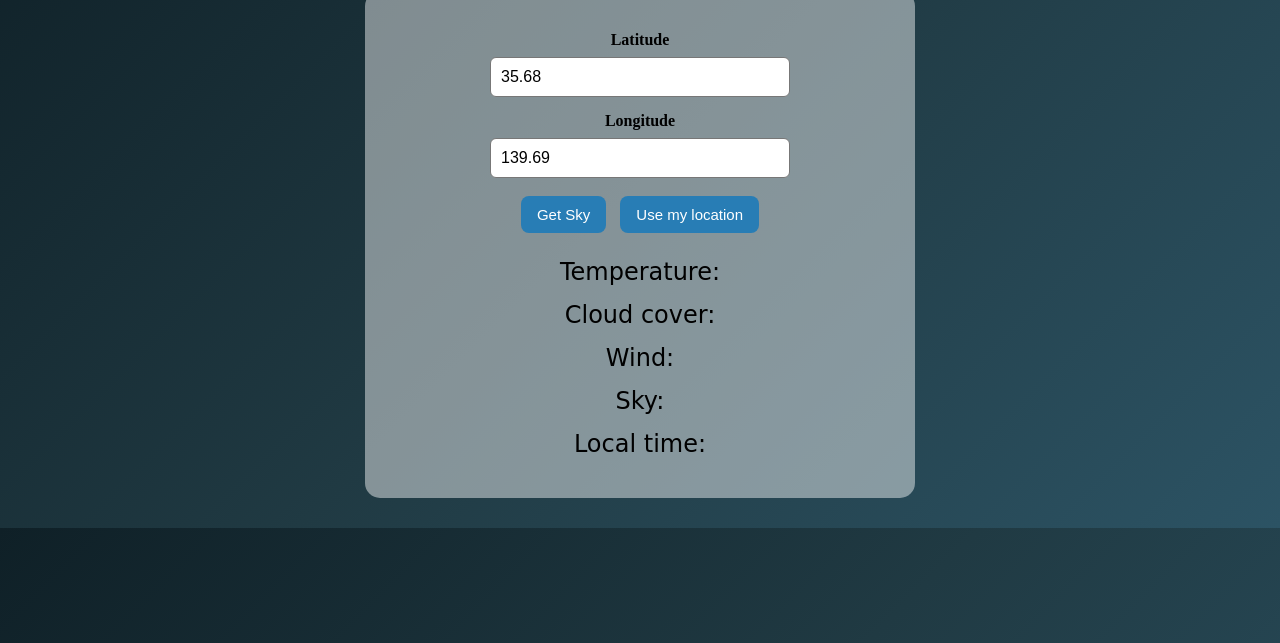
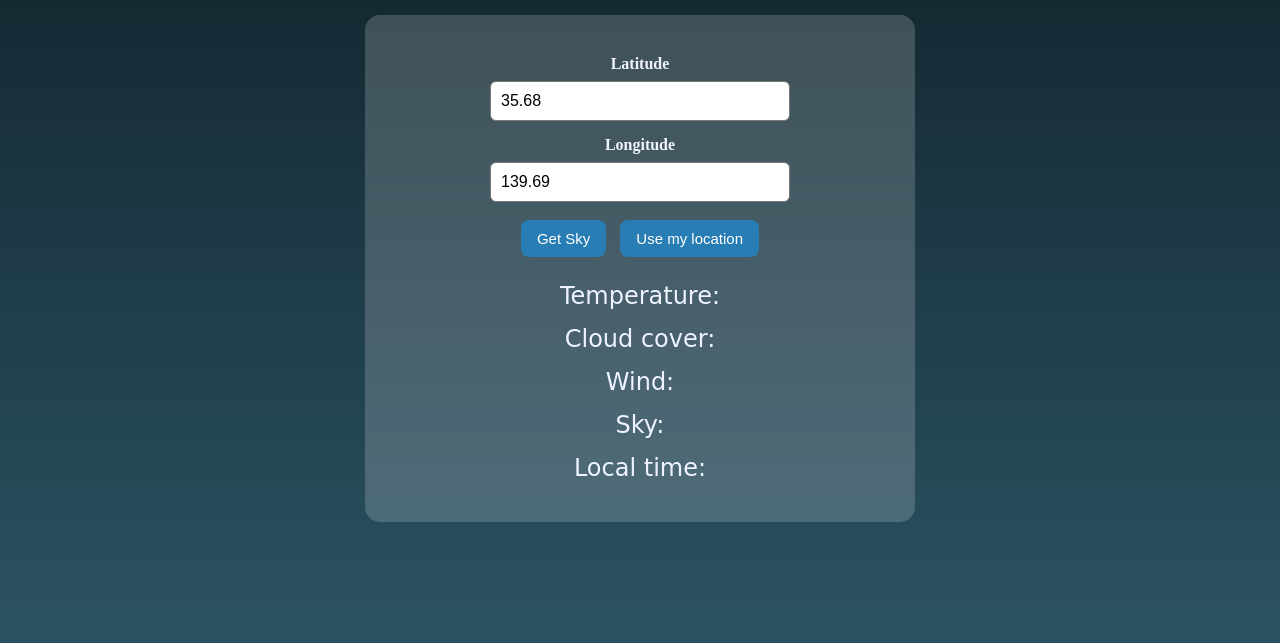
Before and after one commit to jordanvnathan29-stack/SkyMood, a website built with Vite: page index.html in a window 1280 px wide. Shown: the part 157-800 px from the top of the page. Built offline with nearby package versions, Linux system fonts and the light colour scheme; a web font is replaced by a local one.

Commit message:
Add CSS properties for dynamic sky gradient

```diff
--- a/index.css
+++ b/index.css
@@ -1,7 +1,30 @@
+@property --sky-top {
+  syntax: "<color>";
+  inherits: true;
+  initial-value: #0f2027;
+}
+
+@property --sky-bottom {
+  syntax: "<color>";
+  inherits: true;
+  initial-value: #2c5364;
+}
+
+:root {
+  --sky-top: #0f2027;
+  --sky-bottom: #2c5364;
+  --ink: #eef3ff;
+  --panel: rgba(255, 255, 255, 0.18);
+  transition: --sky-top 1.8s ease, --sky-bottom 1.8s ease;
+}
 
 body {
-  background: linear-gradient(135deg, #0f2027, #203a43, #2c5364);
-  margin: 30px;
+  margin: 0;
+  padding: 30px;
+  box-sizing: border-box;
+  min-height: 100vh;
+  background: linear-gradient(180deg, var(--sky-top), var(--sky-bottom)) fixed;
+  color: var(--ink);
   text-align: center;
   font-family: "Quattrocento", serif;
 }
@@ -29,8 +52,9 @@ h2 {
   max-width: 500px;
   margin: 25px auto;
   padding: 25px;
-  background: rgba(255, 255, 255, 0.45);
   border-radius: 15px;
+  background: var(--panel);
+  transition: background 0.8s ease;
 }
 
 label {
```
